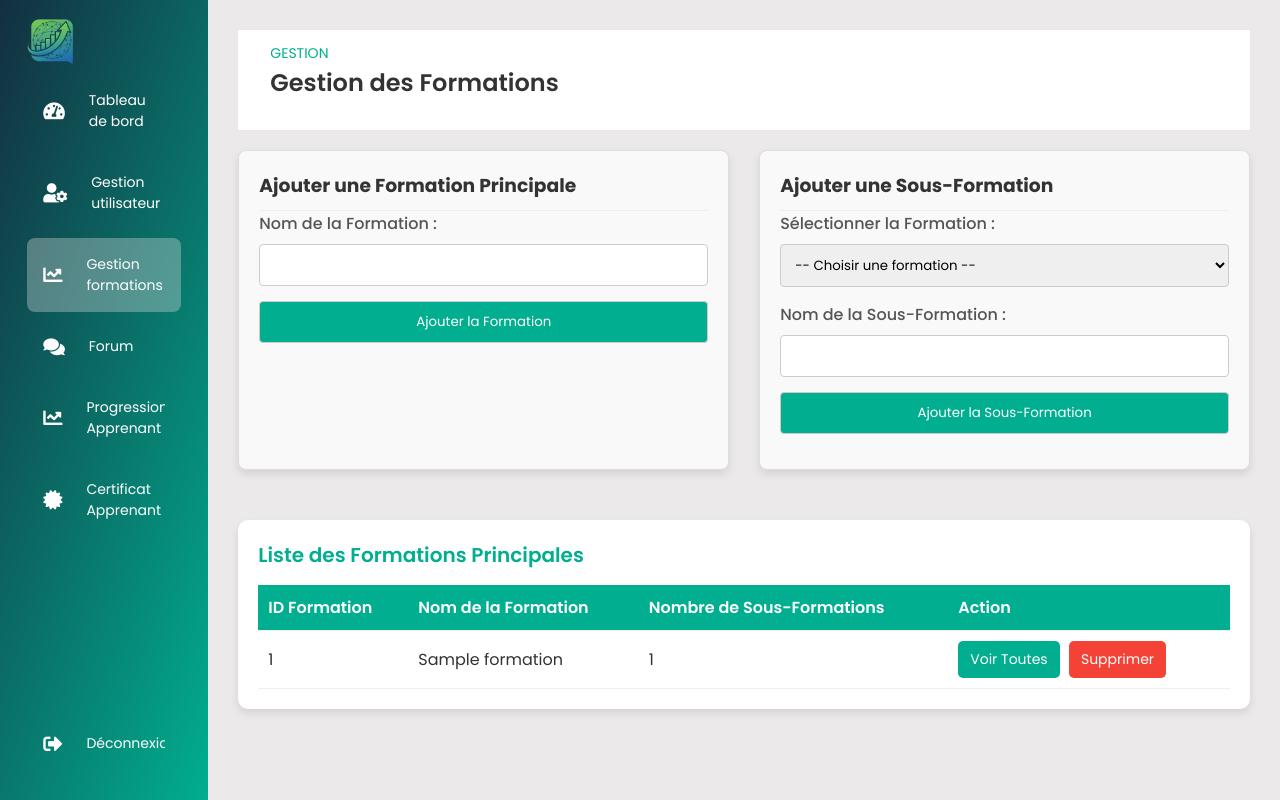
After one commit to Noella-dev/Yitro_copie, a PHP site: page /YitroLearning/Espace/admin/gestion_formations.php in a window 1280 px wide. The commit adds this page. Run offline with PHP 8.4, Linux system fonts and the light colour scheme; a user stored in the database is signed in; tables that the repository leaves empty hold one stand-in row (values such as "Sample post"); some libraries are stand-ins or nearby versions.

Commit message:
ajout de donnees de formations et affichage dans voir_details

```diff
--- a/Espace/admin/backoffice.php
+++ b/Espace/admin/backoffice.php
@@ -353,7 +353,7 @@ $data_inscriptions = array_values($inscriptions);
                 <a href="gestion_utilisateurs/gestion_utilisateur.php"><i class="fas fa-user-cog"></i><span>Gestion utilisateur</span></a>
             </li>
             <li>
-                <a href="../gestion_formations.php"><i class="fas fa-chart-line"></i><span>Gestion des formations</span></a>
+                <a href="gestion_formations.php"><i class="fas fa-chart-line"></i><span>Gestion formations</span></a>
             </li>
             <li>
                 <a href="gestion_forum.php"><i class="fas fa-comments"></i><span>Forum</span></a>
--- a/Espace/admin/espace-certificat.php
+++ b/Espace/admin/espace-certificat.php
@@ -409,7 +409,7 @@ if ($_SERVER['REQUEST_METHOD'] === 'POST') {
                 <a href="gestion_utilisateurs/gestion_utilisateur.php"><i class="fas fa-user-cog"></i><span>Gestion utilisateur</span></a>
             </li>
             <li>
-                <a href="../gestion_formations.php"><i class="fas fa-chart-line"></i><span>Gestion des formations</span></a>
+                <a href="gestion_formations.php"><i class="fas fa-chart-line"></i><span>Gestion formations</span></a>
             </li>
             <li>
                 <a href="gestion_forum.php"><i class="fas fa-comments"></i><span>Forum</span></a>
--- /dev/null
+++ b/Espace/admin/gestion_formations.php
@@ -0,0 +1,300 @@
+<?php
+session_start();
+
+require_once '../config/db.php';
+
+// Vérifier si l'utilisateur est connecté et est admin
+if (!isset($_SESSION['user_id']) || !isset($_SESSION['user_role']) || $_SESSION['user_role'] !== 'admin') {
+    header("Location: ../../authentification/connexion-admin.php");
+    exit();
+}
+// --- Variables de Message ---
+$success_message = '';
+$error_message = '';
+
+if ($_SERVER['REQUEST_METHOD'] == 'POST') {
+    $admin_id = $_SESSION['user_id'] ?? 1;
+        //formation
+    if (isset($_POST['ajouter_formation'])) {
+        $nom_formation = trim($_POST['nom_formation'] ?? '');
+
+        if (!empty($nom_formation)) {
+            try {
+                $stmt = $pdo->prepare("INSERT INTO formations (nom_formation) VALUES (:nom_formation)");
+                $stmt->bindParam(':nom_formation', $nom_formation);
+
+                if ($stmt->execute()) {
+                    $success_message = "Formation Principale ('" . htmlspecialchars($nom_formation) . "') ajoutée avec succès !";
+                    // Journaliser l'action (en supposant que vous ayez une table journal_activite)
+                    $details = "Formation ajoutée: " . $nom_formation;
+                    $stmt_journal = $pdo->prepare("INSERT INTO journal_activite (admin_id, action, details) VALUES (?, 'Ajout formation', ?)");
+                    $stmt_journal->execute([$admin_id, $details]);
+                } else {
+                    $error_message = "Erreur lors de l'ajout de la formation.";
+                }
+            } catch (PDOException $e) {
+                if ($e->getCode() == '23000') {
+                    $error_message = "Cette formation existe déjà (doublon).";
+                } else {
+                    $error_message = "Erreur BD: " . $e->getMessage();
+                }
+            }
+        } else {
+            $error_message = "Le nom de la formation ne peut pas être vide.";
+        }
+    }
+        //sous_formation
+    elseif (isset($_POST['ajouter_sous_formation'])) {
+        $formation_id = $_POST['formation_parent_id'] ?? 0;
+        $sous_formation_nom = trim($_POST['sous_formation'] ?? '');
+
+        if ($formation_id > 0 && !empty($sous_formation_nom)) {
+            try {
+                // Préparation de la requête pour l'insertion
+                $stmt = $pdo->prepare("INSERT INTO contenu_formations (formation_id, sous_formation) VALUES (:id, :nom)");
+                $stmt->bindParam(':id', $formation_id, PDO::PARAM_INT);
+                $stmt->bindParam(':nom', $sous_formation_nom);
+
+                if ($stmt->execute()) {
+                    $success_message = "Sous-Formation ('" . htmlspecialchars($sous_formation_nom) . "') ajoutée avec succès !";
+                    // Journaliser l'action
+                    $details = "Sous-formation ajoutée: " . $sous_formation_nom . " (Formation ID: " . $formation_id . ")";
+                    $stmt_journal = $pdo->prepare("INSERT INTO journal_activite (admin_id, action, details) VALUES (?, 'Ajout sous-formation', ?)");
+                    $stmt_journal->execute([$admin_id, $details]);
+                } else {
+                    $error_message = "Erreur lors de l'ajout de la sous-formation.";
+                }
+
+            } catch (PDOException $e) {
+                $error_message = "Erreur BD: Impossible d'ajouter la sous-formation. " . $e->getMessage();
+            }
+        } else {
+            $error_message = "Erreur : La formation parent et le nom de la sous-formation sont requis.";
+        }
+    }
+}
+
+//la liste des Formations principales (pour les listes déroulantes et l'affichage)
+$formations = [];
+try {
+    $stmt = $pdo->query("SELECT id_formation, nom_formation FROM formations ORDER BY nom_formation ASC");
+    $formations = $stmt->fetchAll(PDO::FETCH_ASSOC);
+} catch (PDOException $e) {
+    $error_message .= " Erreur de chargement des formations : " . $e->getMessage();
+}
+
+// sous-Formations pour l'affichage (avec le nom de la formation)
+$sous_formations = [];
+try {
+    $sql_contenu = "SELECT cf.id_contenu, cf.sous_formation, f.nom_formation
+                    FROM contenu_formations cf
+                    JOIN formations f ON cf.formation_id = f.id_formation
+                    ORDER BY f.nom_formation, cf.sous_formation";
+    $stmt_contenu = $pdo->query($sql_contenu);
+    $sous_formations = $stmt_contenu->fetchAll(PDO::FETCH_ASSOC);
+} catch (PDOException $e) {
+    $error_message .= " Erreur de chargement du contenu : " . $e->getMessage();
+}
+
+?>
+
+<!DOCTYPE html>
+<html lang="fr">
+<head>
+    <meta charset="UTF-8">
+    <meta name="viewport" content="width=device-width, initial-scale=1.0">
+    <title>Yitro Learning - Gestion des formations</title>
+    <link rel="stylesheet" href="../../asset/css/styles/style-formateur.css">
+    <link rel="stylesheet" href="gestion_utilisateurs/styles.css">
+    <link rel="stylesheet" href="https://cdnjs.cloudflare.com/ajax/libs/font-awesome/5.15.4/css/all.min.css">
+    <link href="https://fonts.googleapis.com/css2?family=Poppins:wght@300;400;500;600;700&display=swap" rel="stylesheet">
+    <script src="https://cdnjs.cloudflare.com/ajax/libs/gsap/3.12.2/gsap.min.js"></script>
+  <style>
+    /* Styles spécifiques pour cette page */
+    .error-message { color: red; text-align: center; margin-bottom: 15px; }
+    .success-message { color: green; text-align: center; margin-bottom: 15px; }
+    .forms--container {
+        display: flex;
+        gap: 30px;
+        margin-bottom: 30px;
+        flex-wrap: wrap; /* Pour la réactivité */
+    }
+    .form-section {
+        flex: 1;
+        min-width: 300px;
+        padding: 20px;
+        border: 1px solid #ddd;
+        border-radius: 8px;
+        background-color: #f9f9f9;
+    }
+    .form-section h3 {
+        margin-top: 0;
+        border-bottom: 1px solid #eee;
+        padding-bottom: 10px;
+    }
+    input[type="text"], select, button {
+        width: 100%;
+        padding: 10px;
+        margin-bottom: 15px;
+        border: 1px solid #ccc;
+        border-radius: 4px;
+        box-sizing: border-box;
+    }
+    button[type="submit"] {
+        background-color: #01ae8f;
+        color: white;
+        cursor: pointer;
+        transition: background-color 0.3s;
+    }
+    button[type="submit"]:hover {
+        background-color: #01ae8f;
+    }
+    .table--wrapper table {
+        width: 100%;
+        border-collapse: collapse;
+    }
+    .table--wrapper th, .table--wrapper td {
+        padding: 10px;
+        text-align: left;
+        border-bottom: 1px solid #eee;
+    }
+  </style>
+</head>
+<body>
+  <div class="sidebar">
+    <div class="logo">
+        <img src="../../../asset/images/other_logo.png" alt="Yitro E-Learning" style="height: 50px;position:relative;left:-18px;">
+    </div>
+    <ul class="menu" style="margin-top:-14px">
+      <li>
+        <a href="backoffice.php"><i class="fas fa-tachometer-alt"></i><span>Tableau de bord</span></a>
+      </li>
+      <li>
+        <a href="gestion_utilisateurs/gestion_utilisateur.php"><i class="fas fa-user-cog"></i><span>Gestion utilisateur</span></a>
+      </li>
+      <li class="active">
+        <a href="#"><i class="fas fa-chart-line"></i><span>Gestion formations</span></a>
+      </li>
+      <li>
+        <a href="gestion_forum.php"><i class="fas fa-comments"></i><span>Forum</span></a>
+      </li>
+      <li>
+        <a href="progression_apprenant.php"><i class="fas fa-chart-line"></i><span>Progression Apprenant</span></a>
+      </li>
+      <li>
+        <a href="espace-certificat.php"><i class="fas fa-certificate"></i><span>Certificat Apprenant</span></a>
+     </li>
+      <li class="logout">
+        <a href="../../authentification/logout.php"><i class="fas fa-sign-out-alt"></i><span>Déconnexion</span></a>
+      </li>
+    </ul>
+  </div>
+  <div class="main--content">
+        <div class="header--wrapper">
+            <div class="header--title">
+                <span>Gestion</span>
+                <h2>Gestion des Formations</h2>
+            </div>
+        </div>
+
+        <?php if (!empty($error_message)): ?>
+            <p class="error-message"><?= htmlspecialchars($error_message) ?></p>
+        <?php elseif (!empty($success_message)): ?>
+            <p class="success-message"><?= htmlspecialchars($success_message) ?></p>
+        <?php endif; ?>
+
+        <div class="forms--container">
+
+            <div class="form-section gest--container">
+                <h3>Ajouter une Formation Principale</h3>
+                <form method="POST">
+                    <label for="nom_formation">Nom de la Formation :</label>
+                    <input type="text" id="nom_formation" name="nom_formation" required>
+
+                    <button type="submit" name="ajouter_formation">Ajouter la Formation</button>
+                </form>
+            </div>
+
+            <div class="form-section gest--container">
+                <h3>Ajouter une Sous-Formation</h3>
+                <form method="POST">
+                    <label for="formation_parent_id">Sélectionner la Formation :</label>
+
+                    <select id="formation_parent_id" name="formation_parent_id" required>
+                        <option value="">-- Choisir une formation --</option>
+                        <?php
+                            // Affichage des formations chargées en amont
+                            if (!empty($formations)) {
+                                foreach($formations as $formation) {
+                                    echo '<option value="' . htmlspecialchars($formation["id_formation"]) . '">'
+                                         . htmlspecialchars($formation["nom_formation"]) .
+                                         '</option>';
+                                }
+                            } else {
+                                echo '<option value="" disabled>Aucune formation trouvée.</option>';
+                            }
+                        ?>
+                    </select>
+
+                    <label for="sous_formation">Nom de la Sous-Formation :</label>
+                    <input type="text" id="sous_formation" name="sous_formation" required>
+
+                    <button type="submit" name="ajouter_sous_formation">Ajouter la Sous-Formation</button>
+                </form>
+            </div>
+        </div>
+
+        <div class="gest--container">
+            <h2 class="gest--title">Liste des Formations Principales</h2>
+            <div class="table--wrapper">
+                <table class="table">
+                    <thead>
+                        <tr>
+                            <th>ID Formation</th>
+                            <th>Nom de la Formation</th>
+                            <th>Nombre de Sous-Formations</th>
+                            <th>Action</th>
+                        </tr>
+                    </thead>
+                    <tbody id="gest-list-formations">
+                        <?php
+                        if (!empty($formations)):
+                            foreach ($formations as $formation):
+                                // Compter le nombre de sous-formations pour l'affichage
+                                $count_stmt = $pdo->prepare("SELECT COUNT(*) FROM contenu_formations WHERE formation_id = ?");
+                                $count_stmt->execute([$formation['id_formation']]);
+                                $count = $count_stmt->fetchColumn();
+                        ?>
+                                <tr class="table--row">
+                                    <td><?= $formation['id_formation'] ?></td>
+                                    <td><?= htmlspecialchars($formation['nom_formation']) ?></td>
+                                    <td><?= $count ?></td>
+                                    <td>
+                                        <a href="voir_details_formation.php?id=<?= $formation['id_formation'] ?>" class="btn-action btn-view">Voir Toutes</a>
+
+                                        <a href="supprimer_formation.php?id=<?= $formation['id_formation'] ?>" class="btn-action btn-delete" onclick="return confirm('Supprimer la formation <?= htmlspecialchars($formation['nom_formation']) ?> et TOUTES ses sous-formations ?')">Supprimer</a>
+                                    </td>
+                                </tr>
+                            <?php endforeach; ?>
+                        <?php else: ?>
+                            <tr>
+                                <td colspan="4" style="text-align: center;">Aucune formation principale n'a été ajoutée.</td>
+                            </tr>
+                        <?php endif; ?>
+                    </tbody>
+                </table>
+            </div>
+        </div>
+    </div>
+    <script>
+        // Animations GSAP pour les conteneurs
+        gsap.from(".forms--container, .gest--container", {
+            opacity: 0,
+            y: 50,
+            duration: 1,
+            stagger: 0.2,
+            ease: "power3.out"
+        });
+    </script>
+</body>
+</html>
--- a/Espace/admin/gestion_forum.php
+++ b/Espace/admin/gestion_forum.php
@@ -230,7 +230,7 @@ $forums = $stmt->fetchAll(PDO::FETCH_ASSOC);
                 <a href="gestion_utilisateurs/gestion_utilisateur.php"><i class="fas fa-user-cog"></i><span>Gestion utilisateur</span></a>
             </li>
             <li>
-                <a href="../gestion_formations.php"><i class="fas fa-chart-line"></i><span>Gestion des formations</span></a>
+                <a href="gestion_formations.php"><i class="fas fa-chart-line"></i><span>Gestion formations</span></a>
             </li>
             <li class="active">
                 <a href="gestion_forum.php"><i class="fas fa-comments"></i><span>Forum</span></a>
--- a/Espace/admin/gestion_utilisateurs/gestion_utilisateur.php
+++ b/Espace/admin/gestion_utilisateurs/gestion_utilisateur.php
@@ -236,7 +236,7 @@ if ($_SERVER['REQUEST_METHOD'] == 'POST' && isset($_POST['action'])) {
         <a href="#"><i class="fas fa-user-cog"></i><span>Gestion utilisateur</span></a>
       </li>
       <li>
-        <a href="../gestion_formations.php"><i class="fas fa-chart-line"></i><span>Gestion des formations</span></a>
+        <a href="../gestion_formations.php"><i class="fas fa-chart-line"></i><span>Gestion formations</span></a>
       </li>
       <li>
         <a href="../gestion_forum.php"><i class="fas fa-comments"></i><span>Forum</span></a>
--- a/Espace/admin/progression_apprenant.php
+++ b/Espace/admin/progression_apprenant.php
@@ -226,7 +226,7 @@ $stmt->execute([$_SESSION['user_id'], 'Visualisation progression apprenants', 'C
                 <a href="gestion_utilisateurs/gestion_utilisateur.php"><i class="fas fa-user-cog"></i><span>Gestion utilisateur</span></a>
             </li>
             <li>
-                <a href="../gestion_formations.php"><i class="fas fa-chart-line"></i><span>Gestion des formations</span></a>
+                <a href="gestion_formations.php"><i class="fas fa-chart-line"></i><span>Gestion formations</span></a>
             </li>
             <li>
                 <a href="gestion_forum.php"><i class="fas fa-comments"></i><span>Forum</span></a>
```
Also changed, not shown: Espace/admin/voir_details_formation.php (added, +120 -0 lines), uploads/cours/course_1758190112.png (deleted), uploads/cours/course_1758190272.png (deleted), uploads/cours/course_1758264912.png (deleted), uploads/cours/course_1760360869.png (deleted), 2 other files.
